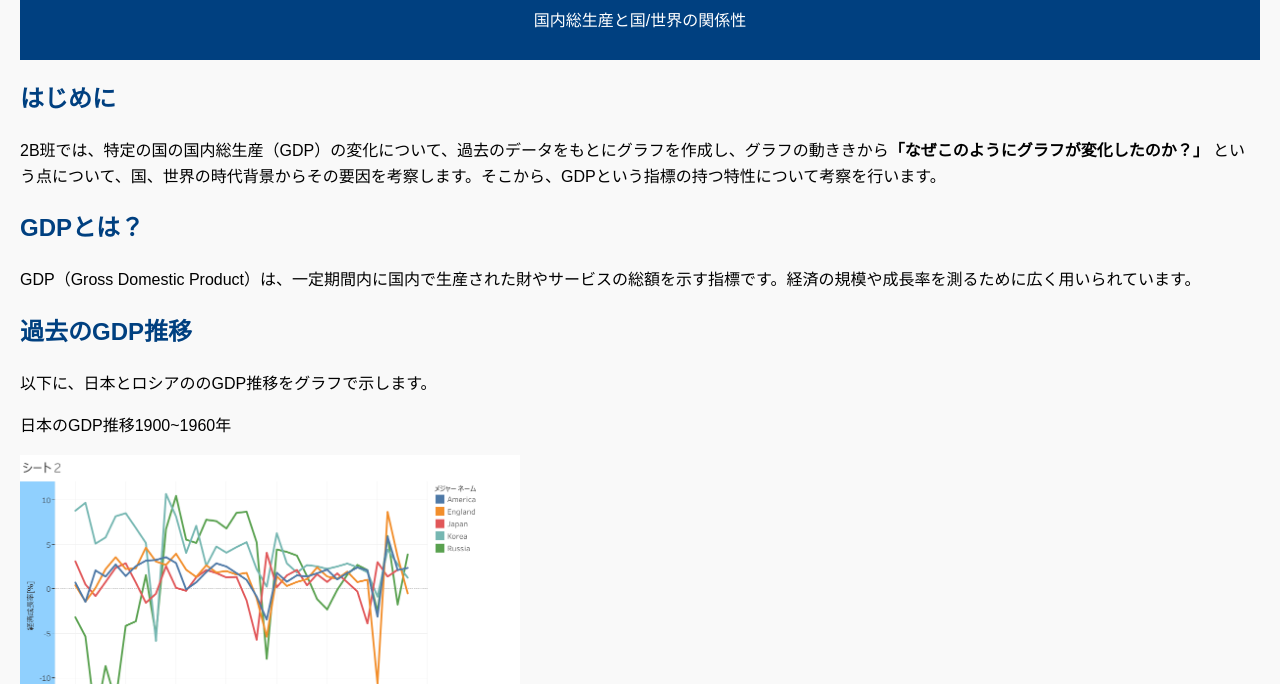
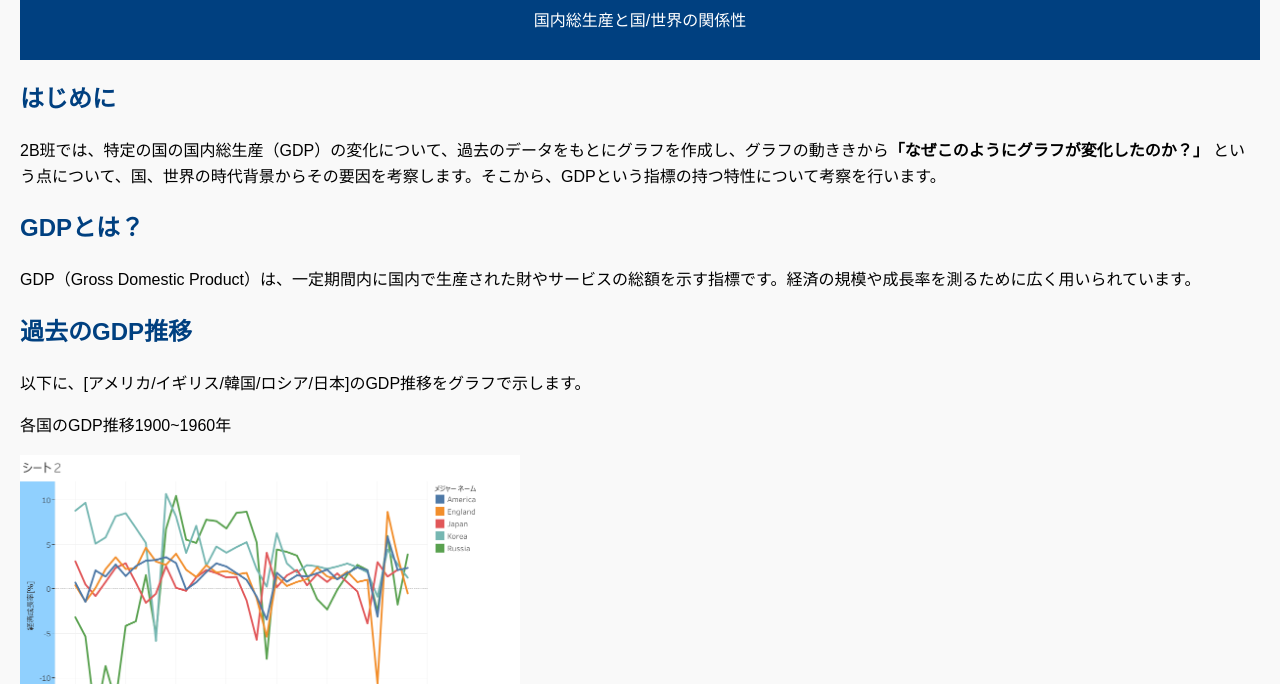
Before and after one commit to k-kageyama/2025_2B, a plain HTML site: page サイト作成場所/index.html in a window 1280 px wide. Shown: the part 116-800 px from the top of the page. Drawn offline with Linux system fonts and the light colour scheme; files whose address does not match are found by name.

Commit message:
GDPの更新

```diff
--- a/サイト作成場所/index.html
+++ b/サイト作成場所/index.html
@@ -54,8 +54,8 @@
 
     <section>
         <h2>過去のGDP推移</h2>
-        <p>以下に、日本とロシアののGDP推移をグラフで示します。</p>
-        <p>日本のGDP推移1900~1960年</p>
+        <p>以下に、[アメリカ/イギリス/韓国/ロシア/日本]のGDP推移をグラフで示します。</p>
+        <p>各国のGDP推移1900~1960年</p>
         <img src="C:\Users\ysaka\ドキュメント\school\Maizuru_AII\sub\2025_2B\graph\GDP per growth.png" alt="日本のGDP" width="500">
         <p>世界のGDP推移1981~2023年</p>
         <img src="C:\Users\ysaka\ドキュメント\school\Maizuru_AII\sub\2025_2B\graph\worldGDP.png" alt="世界のGDP" width="500">
```
